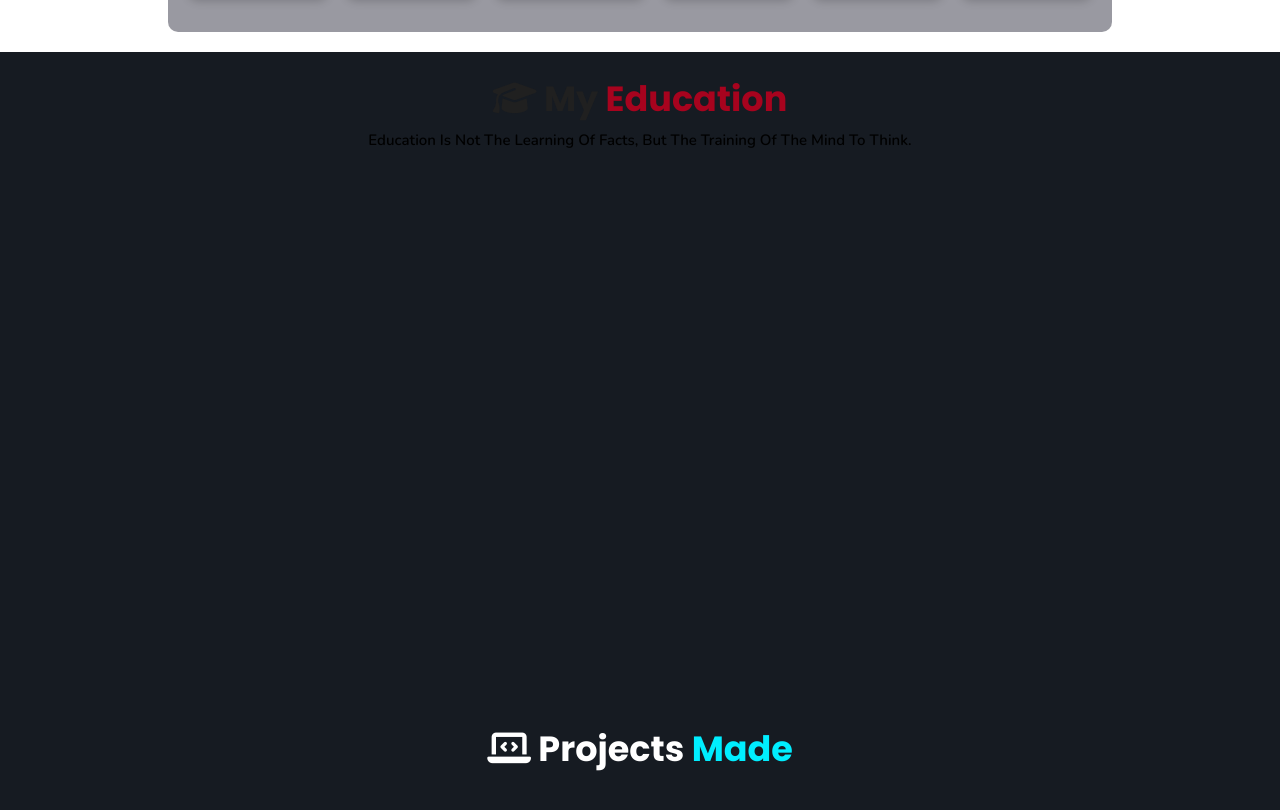
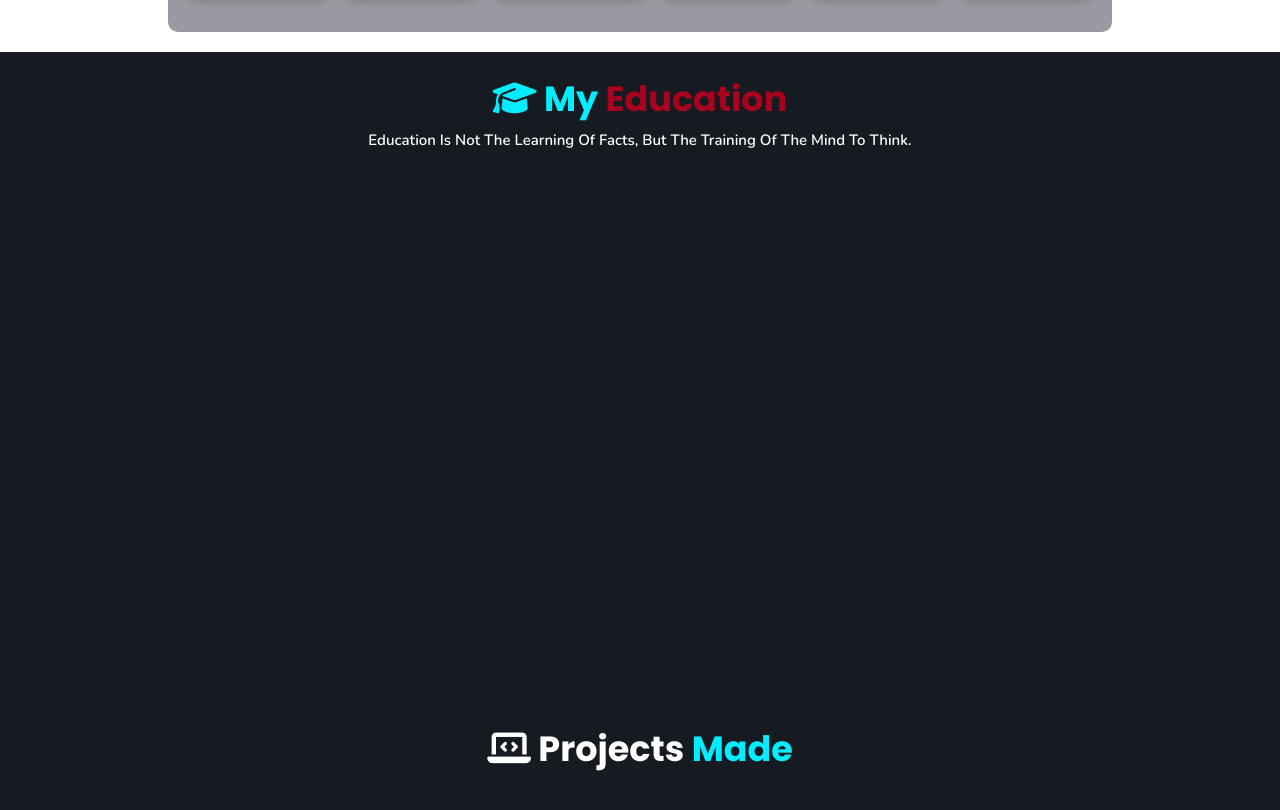
Before and after one commit to umerqureshi409/Portfolio, a plain HTML site: page index.html in a window 1280 px wide. Shown: the part 3184-3994 px from the top of the page. Drawn offline with nearby package versions, Linux system fonts and the light colour scheme; no server answers; animation ran at ten frames a second.

Commit message:
Update index.html

```diff
--- a/index.html
+++ b/index.html
@@ -564,9 +564,9 @@
 <!-- education section starts -->
 <section class="education" id="education">
 
-  <h1 class="heading"><i class="fas fa-graduation-cap"></i> My <span>Education</span></h1>
+  <h1 class="heading" style="color: #0ef;"><i class="fas fa-graduation-cap"></i> My <span>Education</span></h1>
 
-    <p class="qoute">Education is not the learning of facts, but the training of the mind to think.</p>
+    <p class="qoute" style="color: #fff;">Education is not the learning of facts, but the training of the mind to think.</p>
 
     <div class="box-container">
 
```
